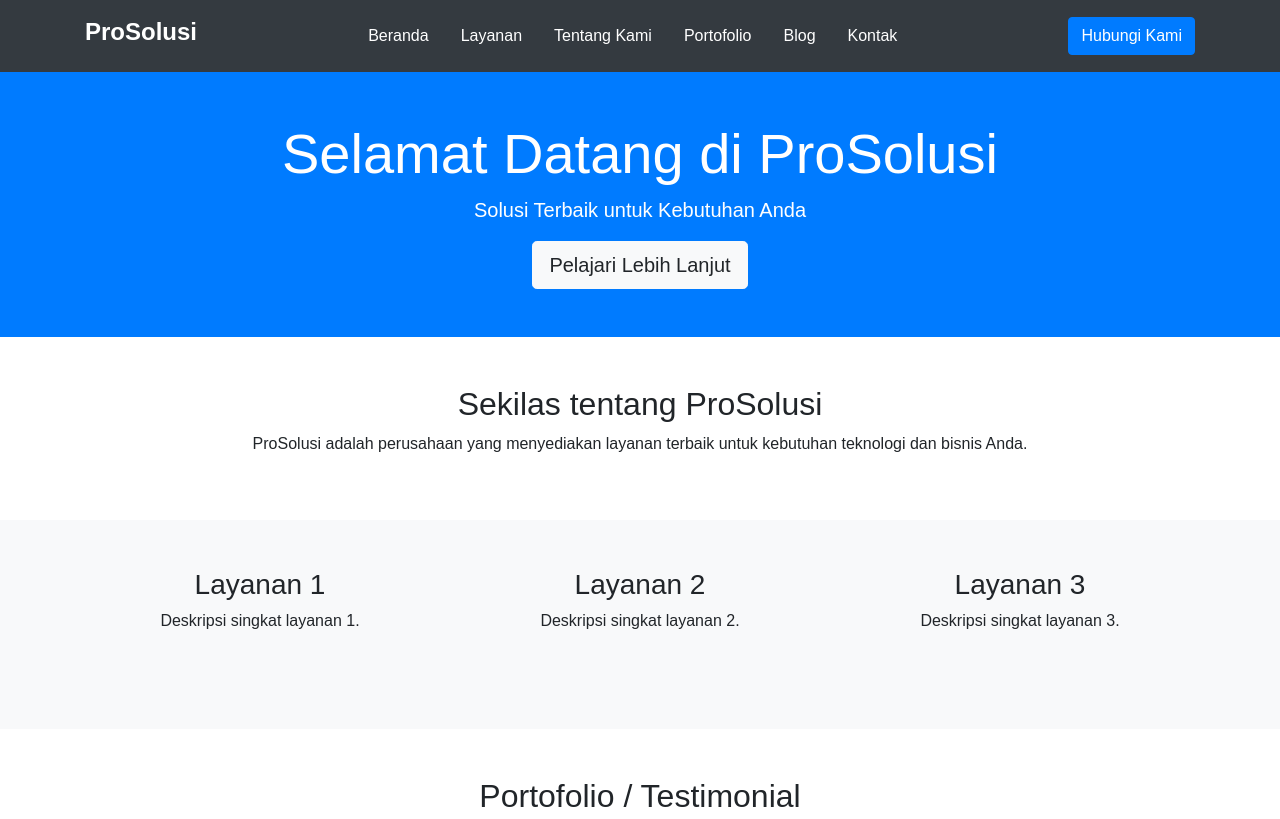
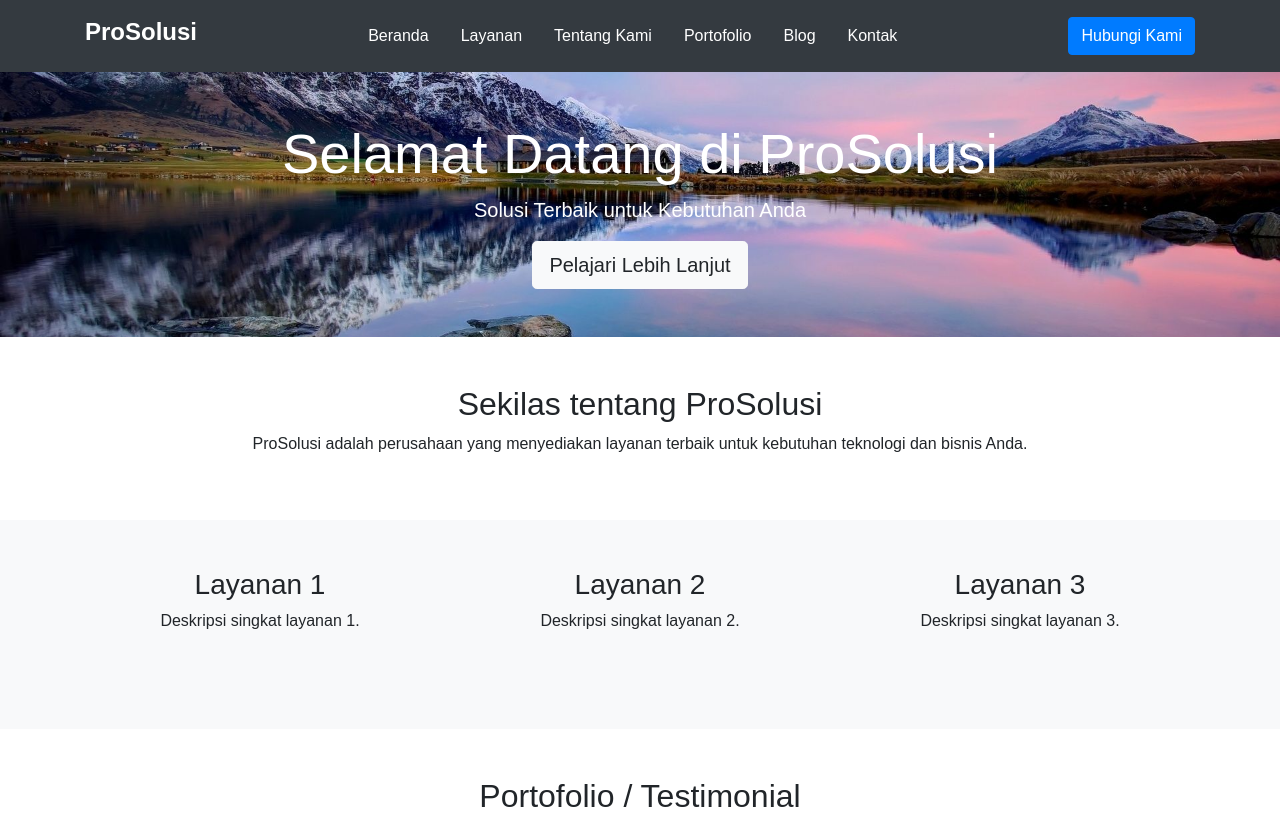
Before and after one commit to masyodev/prosolusi-website, a plain HTML site: page index.html in a window 1280 px wide. Shown: the top 819 px of the page. Drawn offline with nearby package versions, Linux system fonts and the light colour scheme; the site is published under a folder, as on GitHub Pages, so addresses that start at the root find nothing.

Commit message:
Update style.css

```diff
--- a/assets/css/style.css
+++ b/assets/css/style.css
@@ -9,7 +9,7 @@ body {
 }
 
 .hero {
-    background: url('/images/new-zealand-08.jpg') no-repeat center center/cover;
+    background: url('../../images/new-zealand-08.jpg') no-repeat center center/cover;
     color: #fff;
     padding: 4rem 0;
 }
```
